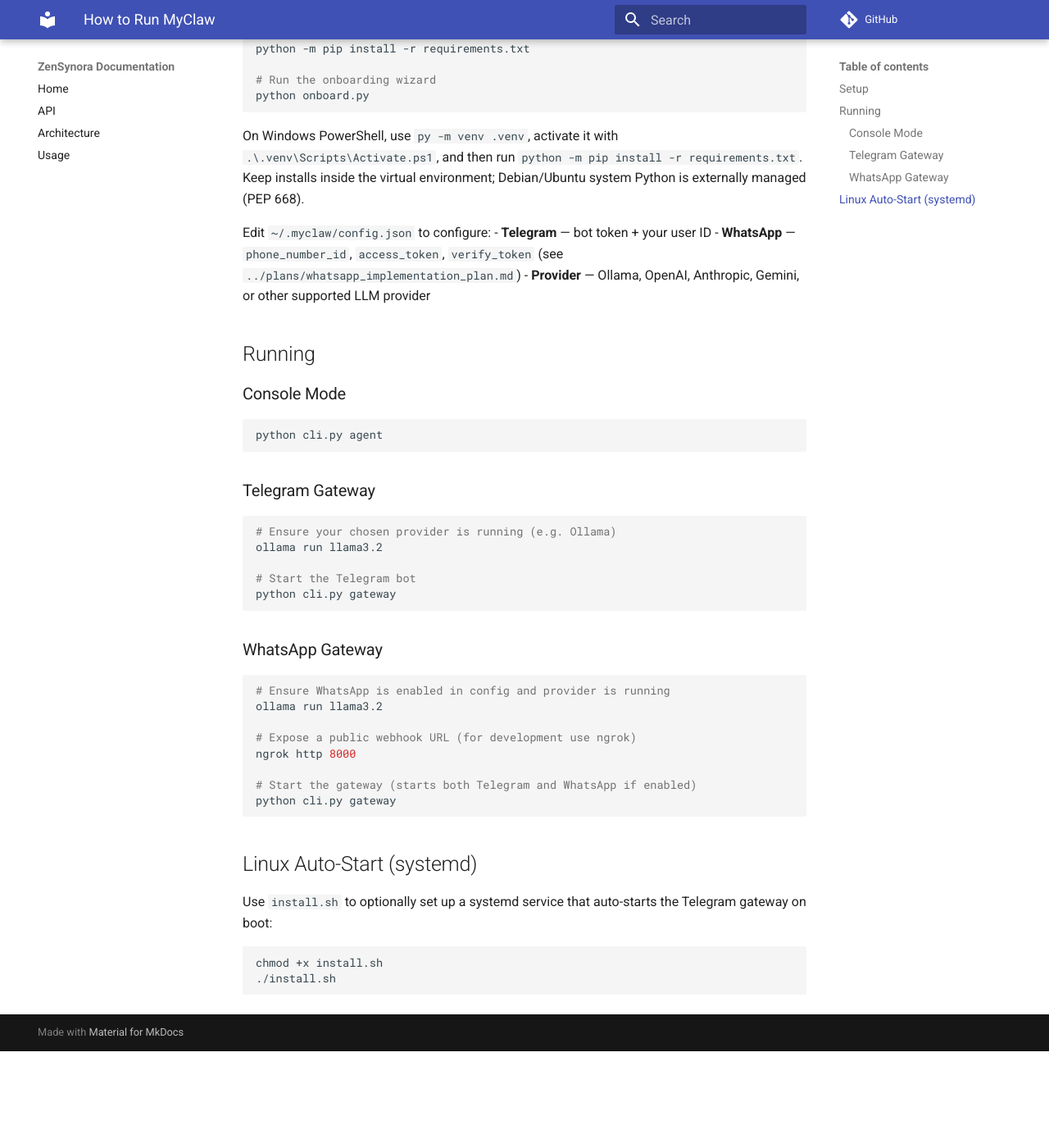
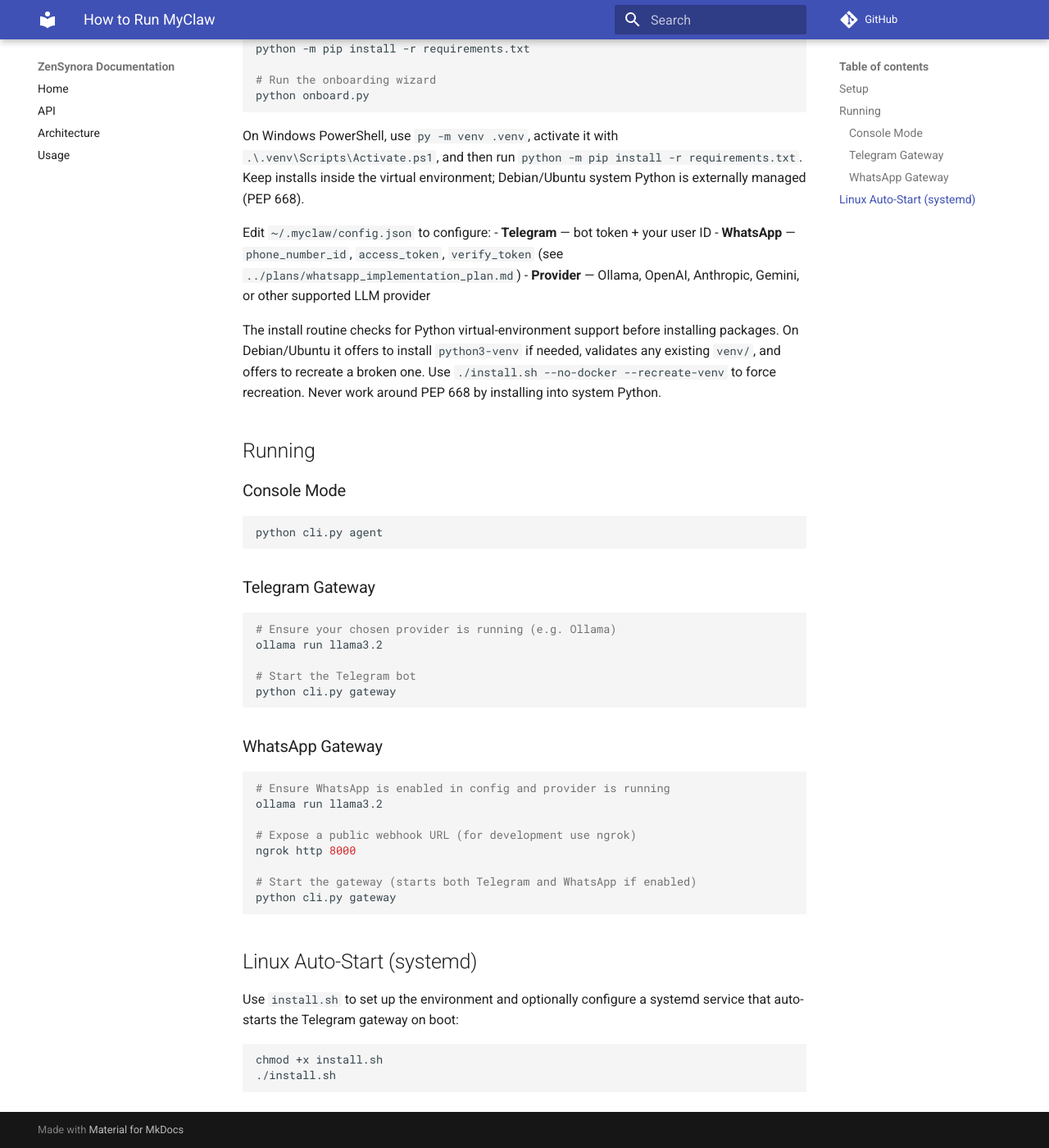
Before and after one commit to adrianx26/zensynora, an MkDocs documentation site: the page built from docs/dev/how to run.md, in a window 1280 px wide and 1400 px high, scrolled down 324 px. Shown: the whole window at 82% size. Built offline with MkDocs 1.6.1 and Material for MkDocs 9.7.7, drawn with Linux system fonts in a browser that asks for light colours; comment, search, counter and statistics services are not loaded; before the commit the page ends 1606 px from its top, so only the background shows below that.

Commit message:
fix: validate and repair installer venvs
Co-authored-by: Copilot <223556219+Copilot@users.noreply.github.com>

````diff
--- a/docs/dev/how to run.md
+++ b/docs/dev/how to run.md
@@ -25,6 +25,12 @@ Edit `~/.myclaw/config.json` to configure:
 - **Telegram** — bot token + your user ID
 - **WhatsApp** — `phone_number_id`, `access_token`, `verify_token` (see `../plans/whatsapp_implementation_plan.md`)
 - **Provider** — Ollama, OpenAI, Anthropic, Gemini, or other supported LLM provider
+
+The install routine checks for Python virtual-environment support before
+installing packages. On Debian/Ubuntu it offers to install `python3-venv` if
+needed, validates any existing `venv/`, and offers to recreate a broken one.
+Use `./install.sh --no-docker --recreate-venv` to force recreation. Never work around
+PEP 668 by installing into system Python.
 
 ## Running
 
@@ -59,7 +65,8 @@ python cli.py gateway
 
 ## Linux Auto-Start (systemd)
 
-Use `install.sh` to optionally set up a systemd service that auto-starts the Telegram gateway on boot:
+Use `install.sh` to set up the environment and optionally configure a systemd
+service that auto-starts the Telegram gateway on boot:
 
 ```bash
 chmod +x install.sh
````
Also changed, not shown: CHANGELOG.md (+11 -0 lines), CONTRIBUTING.md (+5 -0 lines), README.md (+13 -1 lines), docs/dev/CLAUDE.md (+5 -1 lines), docs/dev/ark/planA1.md (+2 -2 lines), 3 other files.
